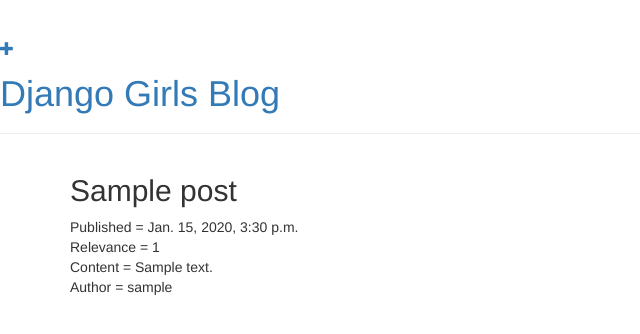
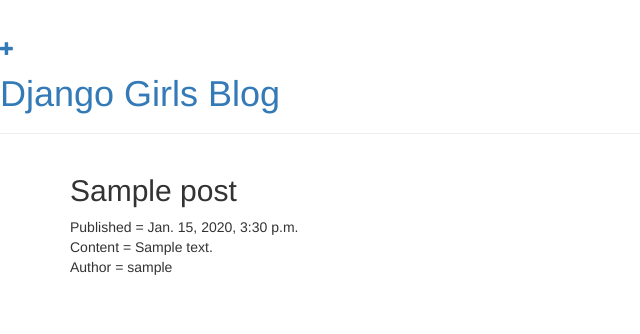
Before and after one commit to sukanthm/djangoGirls_blog, a Django app: template blog/templates/blog/post_detail.html in a window 1280 px wide. Shown: the top 334 px of the page, without its empty margins (0-640 px from the left). Run offline with Django 3.2, Linux system fonts and the light colour scheme; the template is opened without the code that fills it: values that come from a table or form of the project are taken from there, others are empty; tables that the repository leaves empty hold one stand-in row (values such as "Sample post"); parts of the project's set-up code (start-up, migrations or seed data) failed here and were passed over; some libraries are stand-ins or nearby versions.

Commit message:
removed relevance, using mysql, added dockerfile

```diff
--- a/blog/forms.py
+++ b/blog/forms.py
@@ -7,5 +7,5 @@ class PostForm(forms.ModelForm):
 
     class Meta:
         model = Post
-        fields = ('title', 'text', 'relevance',)
+        fields = ('title', 'text',)#, 'relevance',)
         #relevance = forms.ChoiceField(choices = RELEVANCE_CHOICES, required=True)
--- a/blog/models.py
+++ b/blog/models.py
@@ -10,7 +10,7 @@ class Post(models.Model):
     text = models.TextField()
     created_date = models.DateTimeField(default=timezone.now)
     published_date = models.DateTimeField(blank=True, null=True)
-    relevance = models.IntegerField(choices=RELEVANCE_CHOICES, default=1)
+    #relevance = models.IntegerField(choices=RELEVANCE_CHOICES, default=1)
 
     def publish(self):
         self.published_date = timezone.now()
--- a/blog/templates/blog/post_detail.html
+++ b/blog/templates/blog/post_detail.html
@@ -10,7 +10,6 @@
                 Published = {{ post.published_date }}
             </div>
         {% endif %}
-        Relevance = {{ post.relevance|linebreaksbr }}<br>
         Content = {{ post.text|linebreaksbr }}<br>
         Author = {{ post.author|linebreaksbr }}<br>
     </div>
--- a/blog/templates/blog/post_list.html
+++ b/blog/templates/blog/post_list.html
@@ -7,7 +7,6 @@
             <div class="date">
                 Published = {{ post.published_date }}
             </div>
-            Relevance = {{ post.relevance|linebreaksbr }}<br>
             Content = {{ post.text|linebreaksbr }}<br>
             Author = {{ post.author|linebreaksbr }}<br>
         </div>
--- a/requirements.txt
+++ b/requirements.txt
@@ -1 +1,2 @@
 Django~=2.0.6
+mysqlclient
```
Also changed, not shown: blog/views.py (+4 -4 lines), mysite/settings.py (+16 -1 lines), 1 other file.
